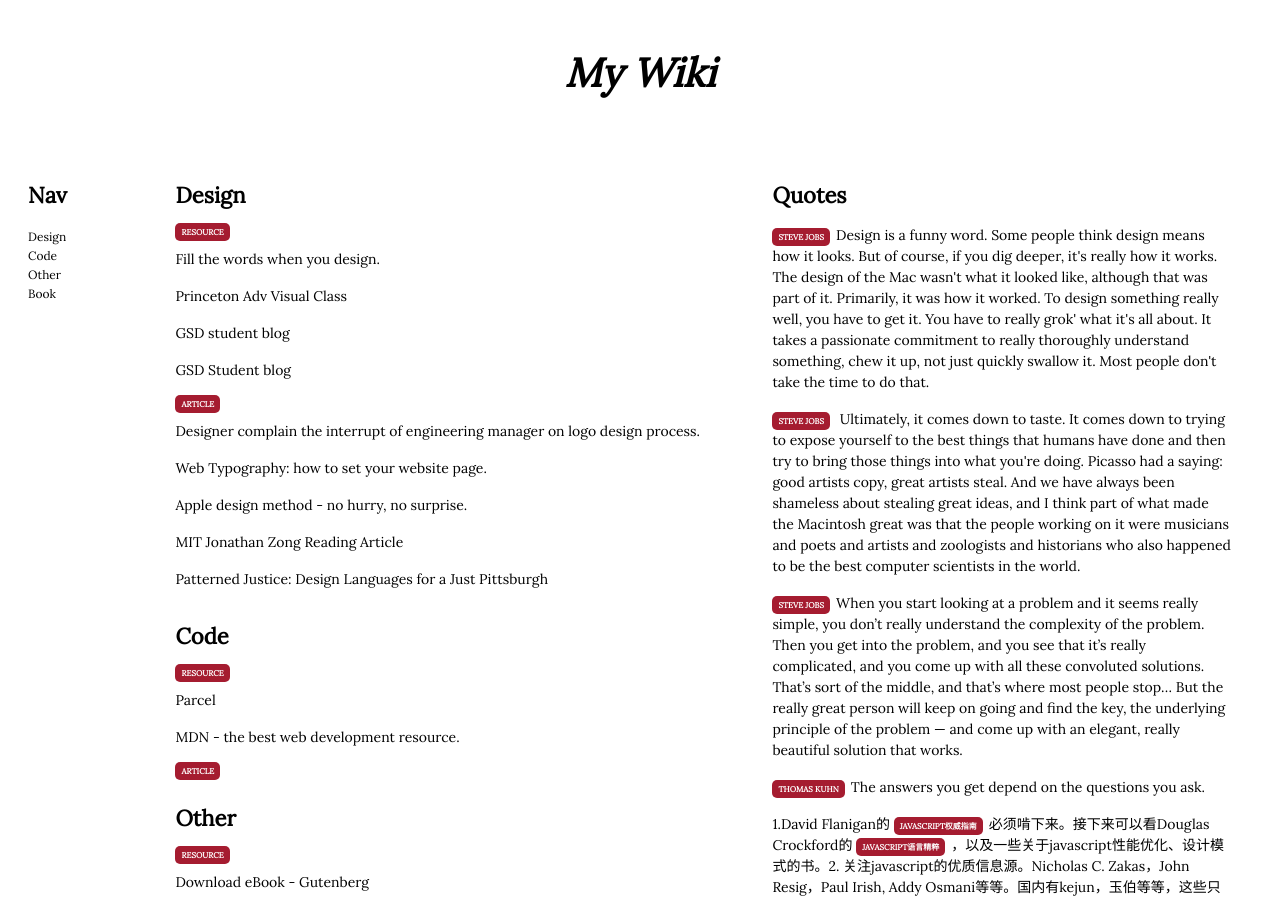
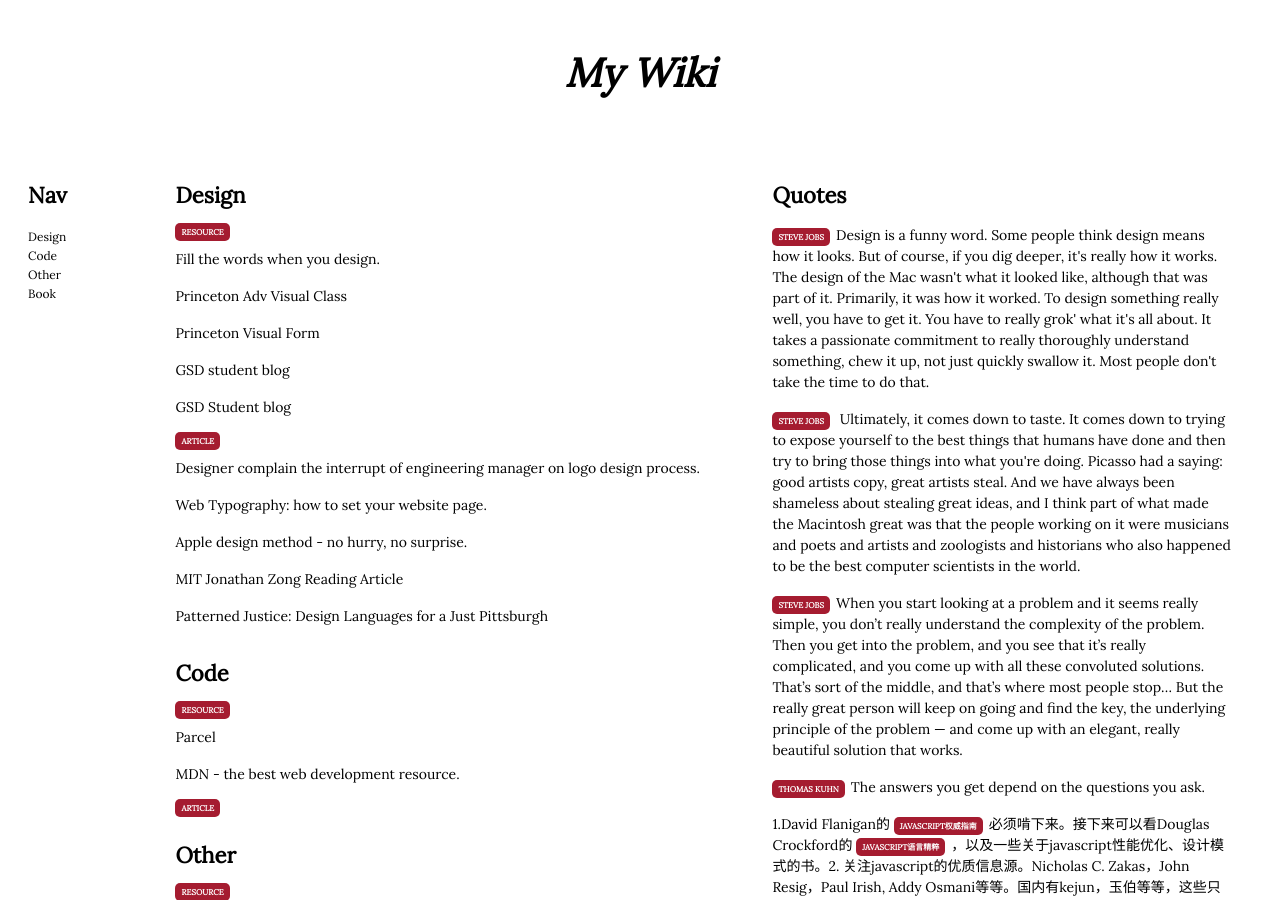
Before and after one commit to beforux/ShakeYourLove, a Jekyll site: the page wiki.html, which Jekyll copies as it is, in a window 1280 px wide and 900 px high. Built offline with Jekyll 4.4.1, drawn with Linux system fonts in a browser that asks for light colours.

Commit message:
Update wiki.html

```diff
--- a/wiki.html
+++ b/wiki.html
@@ -30,6 +30,7 @@
 
 <p> <a href="https://loremipsum.io/">Fill the words when you design. </a></p>
 <p><a href="http://i-n-t-e-r-f-a-c-e.org/">Princeton Adv Visual Class</a></p>
+		  <p><a href="http://www.g-e-s-t-a-l-t.org/library.html?id=5"> Princeton Visual Form</a></p>
 <p><a href="https://cargocollective.com/niexuanyi/Horizon-The-Floating-Island">GSD student blog</a></p>
 <p><a href="http://digital-and-visual-poetry.blogspot.com/">GSD Student blog</a></p>
 	  		  	<span>Article</span>
```
